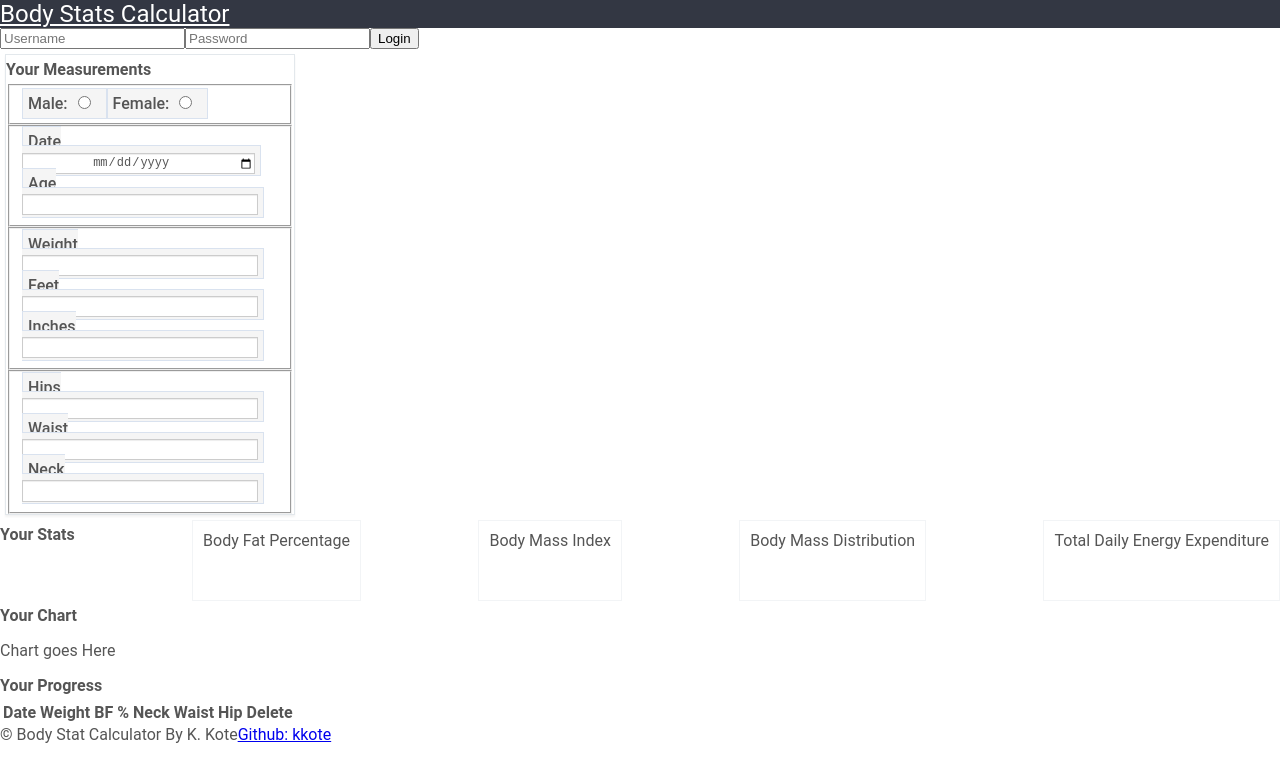
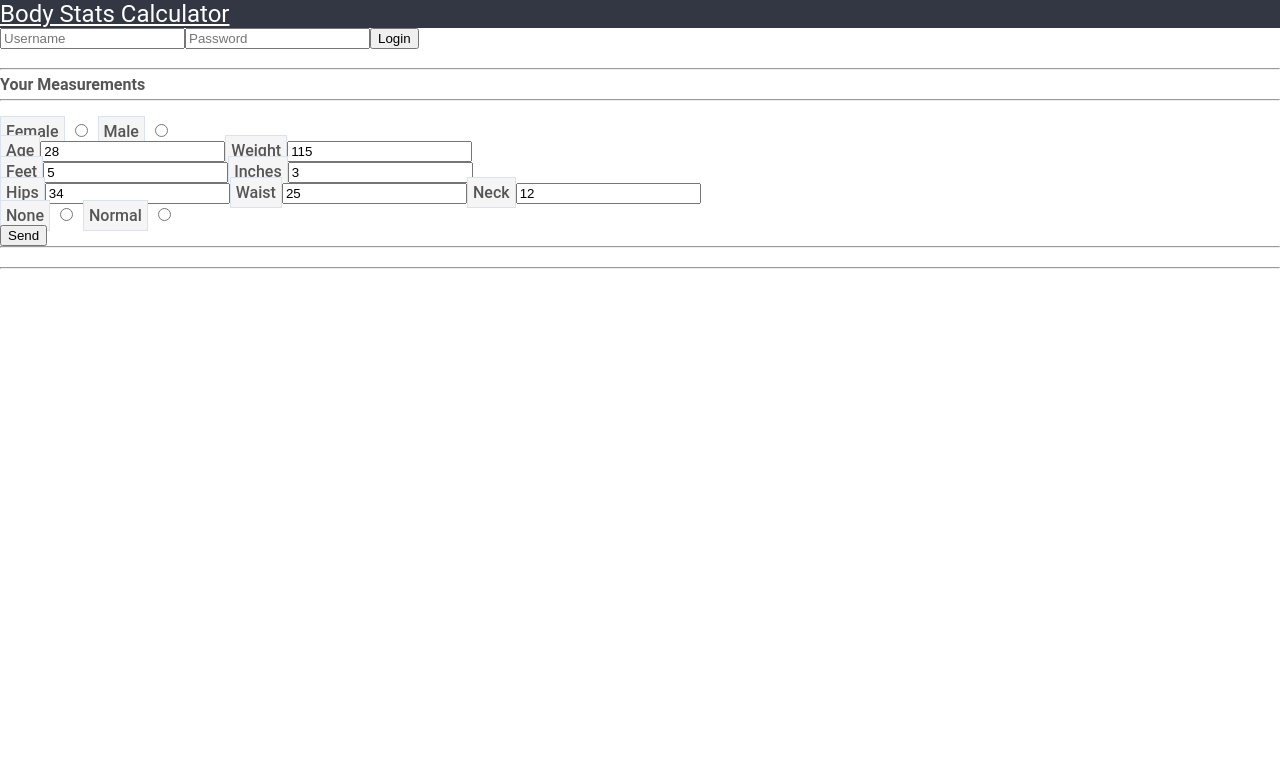
Before and after one commit to kkote/BfCalc-React, a React (Create React App) app: page / in a window 1280 px wide. Shown: the top 782 px of the page. Built offline with nearby package versions, Linux system fonts and the light colour scheme.

Commit message:
New Form

```diff
--- a/src/App.js
+++ b/src/App.js
@@ -2,27 +2,34 @@ import React from 'react';
 import './App.css';
 import Footer from "./components/footer";
 import Header from "./components/header";
-import Sidebar from "./components/sidebar";
 import Login from "./components/login";
 import Form from "./components/form";
 import Chart from "./components/chart";
 import Table from "./components/table";
 import Stats from "./components/statDisplay";
+import MyForm from "./components/exampleform";
 
 function App() {
   return (
     <div className="App">
       <Header />
       <Login />
+      <br></br>
 
       <div className='main'>
+      <hr/>
 
-        <Form />
-        <Stats />
+      <Form />
+
+       <hr/>
+      <br></br>
+
+       <hr/>
+       { /*} <Stats />
         <Chart />
         <Table />
 
-        <Footer />
+  <Footer />  */}
       </div>
 
 
--- a/src/components/form.js
+++ b/src/components/form.js
@@ -1,90 +1,102 @@
 import React from "react";
 
 class Form extends React.Component {
-  constructor(props) {
-    super(props);
-    this.state = {
-      value: "Python"
-    };
-    this.handleChange = this.handleChange.bind(this);
-  }
-  handleChange(event) {
-    this.setState({value: event.target.value});
+  constructor() {
+    super();
+    this.state = {};
+    this.handleSubmit = this.handleSubmit.bind(this);
   }
 
-  formInputInfo = {
-    "name":"John",
-    "age":30,
-    "inputs": [
-        { "name":"date", 'type':'date'},
-      { "name":"gender", 'type':'radio', "genders":[ "male", "female" ] },
-      { "name":"age", 'type':'number', 'step':'1', 'min':'18', 'max':'99' },
-      { "name":"weight", 'type':'number', 'step':'any', 'min':'90', 'max':'600' },
-      { "name":"height", 'type':'number', 'step':'1', 'min':'50', 'max':'100' },
-      { "name":"hips", 'type':'number', 'step':'any', 'min':'25', 'max':'60' },
-      { "name":"waist", 'type':'number', 'step':'any', 'min':'18', 'max':'50' },
-      { "name":"neck", 'type':'number', 'step':'any', 'min':'8', 'max':'25' },
-    ]
-   }
+  handleSubmit(event) {
+    event.preventDefault();
+    const data = new FormData(event.target);
 
+
+    this.setState({
+      res: stringifyFormData(data),
+    });
+    // fetch('/api/form-submit-url', {
+    //   method: 'POST',
+    //   body: data,
+    // });
+  }
 
   render() {
     return (
-        <div style={{width: 300}} >
-        <div class="panel panel-default">
-
-        <header>
+        <div>
+          <header>
             <h4>Your Measurements</h4>
         </header>
-        <form>
-            <fieldset id="gender">
-                <label>Male:
-            <input type="radio" defaultValue="male" name="genderInput" onchange="{this.handleChange}" />
-                </label>
+        <hr></hr>
+        <br></br>
+        <form onSubmit={this.handleSubmit}>
 
-                <label>Female:
-            <input type="radio" defaultValue="female" name="genderInput" onchange="{this.handleChange}" />
-                </label>
-
-            </fieldset>
-
-            <fieldset id="general">
-                <label>Date
-            <input className="formControl" id="dateInput" name="date" required type="date" defaultValue />
-                </label>
-                <label >Age<input className="formControl" id="ageInput" name="age" placeholder required step={1} type="number" defaultValue min={18} max={99} /></label>
-
-            </fieldset>
-
-            <fieldset id="genStat">
-
-                <label >Weight<input className="formControl" id="weightInput" name="weight" required step="any" type="number" defaultValue /></label>
-
-                <label >Feet<input className="formControl" id="feetInput" name="feet" placeholder required step={1} type="number" defaultValue min={4} max={7} /></label>
-
-                <label >Inches<input className="formControl" id="inchInput" name="inch" placeholder required step type="number" defaultValue min={0} max={11} /></label>
-
-            </fieldset>
+          <label htmlFor="female">Female</label>
+          <input id="female" name="gender" type="radio" value={'female'}/>
+          <label htmlFor="male">Male</label>
+          <input id="male" name="gender" type="radio" value={'male'}/>
+          <br></br>
 
 
-            <fieldset id="stats">
+         {/* <label htmlFor="date">Date</label>
+          <input id="date" name="date" type="date" />  */}
 
-                <label >Hips<input className="formControl" id="hipsInput" name="hips" placeholder required step="any" type="number" defaultValue min={25} max={50} /></label>
+          <label htmlFor="age">Age</label>
+          <input id="age" name="age" type="number" value={28}/>
 
-                <label >Waist<input className="formControl" id="waistInput" name="waist" placeholder required step="any" type="number" defaultValue min={18} max={50} /></label>
+          <label htmlFor="weight">Weight</label>
+          <input id="weight" name="weight" type="number" value={115} />
 
-                <label >Neck <input className="formControl" id="neckInput" name="neck" onsubmit="myScript" placeholder required step="any" type="number" defaultValue min={8} max={25} /></label>
+          <br></br>
+          <label htmlFor="feet">Feet</label>
+          <input id="feet" name="feet" type="number" value={5}/>
 
-            </fieldset>
+          <label htmlFor="inches">Inches</label>
+          <input id="inches" name="inches" type="number" value={3} />
+
+          <br></br>
+
+          <label htmlFor="hips">Hips</label>
+          <input id="hips" name="hips" type="number" value={34}/>
+
+          <label htmlFor="waist">Waist</label>
+          <input id="waist" name="waist" type="number" value={25}/>
+
+          <label htmlFor="neck">Neck</label>
+          <input id="neck" name="neck" type="number" value={12}/>
+
+          <br></br>
 
 
+          <label htmlFor="none">None</label>
+          <input id="none" name="activity" type="radio" value={1.2}/>
+          <label htmlFor="normal">Normal</label>
+          <input id="normal" name="activity" type="radio" value={1.55}/>
+          <br></br>
 
+          <button>Send </button>
         </form>
 
-    </div>
-    </div>
+        {this.state.res && (
+            <div className="res-block">
+            <h3>Data to be sent:</h3>
+            <pre>FormData {this.state.res}</pre>
+            </div>
+        )}
+        </div>
     );
   }
 }
 
+
+
+
+function stringifyFormData(fd) {
+  const data = {};
+    for (let key of fd.keys()) {
+      data[key] = fd.get(key);
+  }
+  return JSON.stringify(data, null, 2);
+}
+
 export default Form;
```
